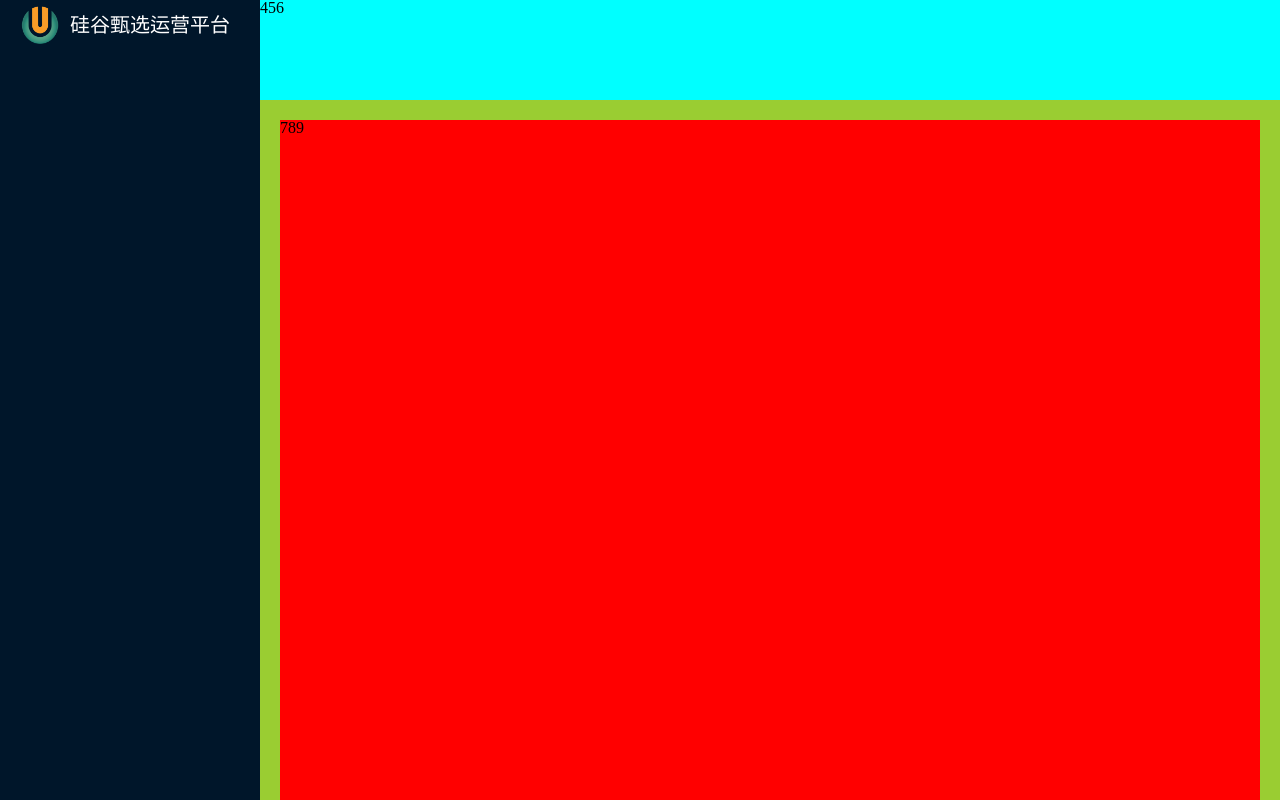
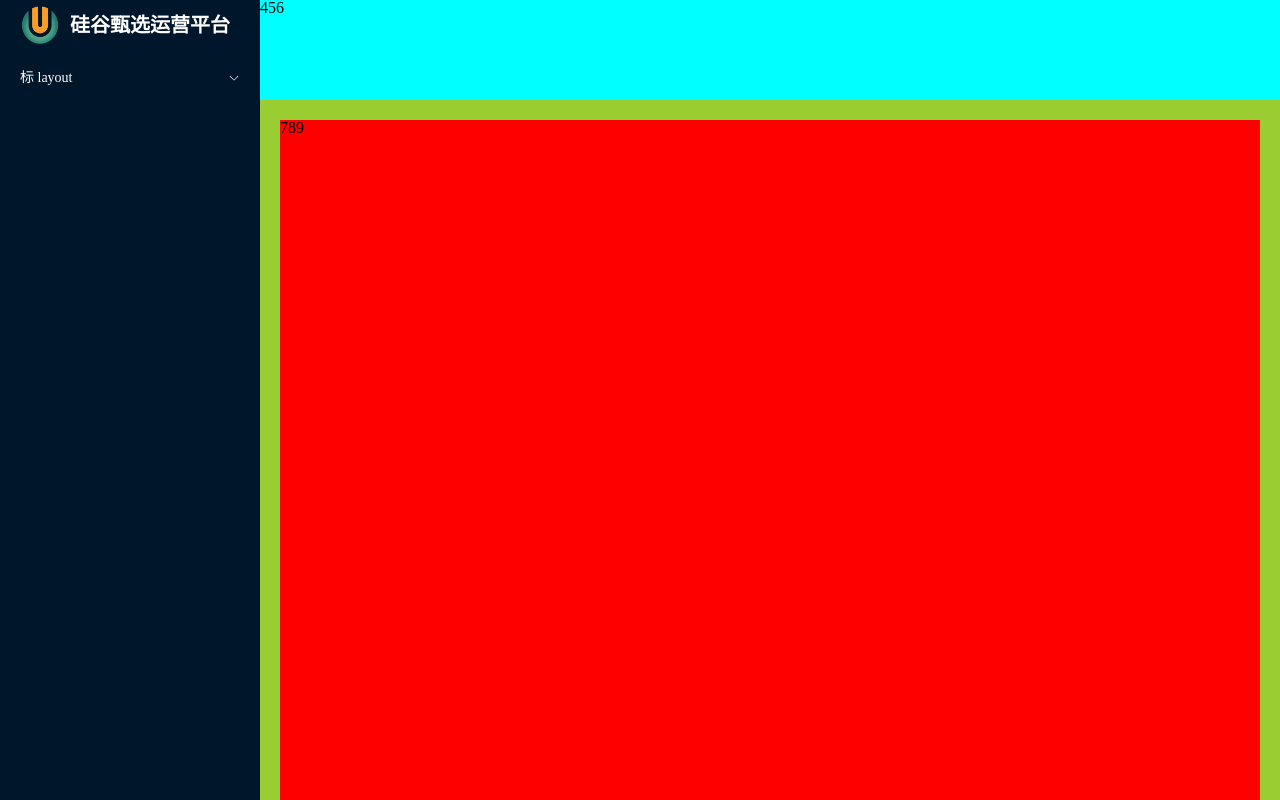
Before and after one commit to yh041122/ggZhenxuan, a Vue app: page / in a window 1280 px wide. Built offline with nearby package versions, Linux system fonts and the light colour scheme.

Commit message:
feat: layout-配置and导出路由，递归组件生成动态菜单

```diff
--- a/auto-imports.d.ts
+++ b/auto-imports.d.ts
@@ -5,6 +5,4 @@
 // Generated by unplugin-auto-import
 // biome-ignore lint: disable
 export {}
-declare global {
-
-}
+declare global {}
--- a/components.d.ts
+++ b/components.d.ts
@@ -13,7 +13,11 @@ declare module 'vue' {
     ElForm: typeof import('element-plus/es')['ElForm']
     ElFormItem: typeof import('element-plus/es')['ElFormItem']
     ElInput: typeof import('element-plus/es')['ElInput']
+    ElMenu: typeof import('element-plus/es')['ElMenu']
+    ElMenuItem: typeof import('element-plus/es')['ElMenuItem']
     ElRow: typeof import('element-plus/es')['ElRow']
+    ElScrollbar: typeof import('element-plus/es')['ElScrollbar']
+    ElSubMenu: typeof import('element-plus/es')['ElSubMenu']
     PageNation: typeof import('./src/components/PageNation/index.vue')['default']
     RouterLink: typeof import('vue-router')['RouterLink']
     RouterView: typeof import('vue-router')['RouterView']
--- a/src/layout/index.vue
+++ b/src/layout/index.vue
@@ -4,12 +4,32 @@ defineOptions({
 })
 // logo组件
 import logoComponent from './logo/index.vue'
+// menu组件
+import menuComponent from './menu/index.vue'
+// 获取user的小仓库
+import { useUserStore } from '@/stores/modules/user'
+const userStore = useUserStore()
 </script>
 <template>
   <div class="layout_container">
     <!-- 左侧菜单-->
     <div class="layout_slider">
       <logoComponent />
+      <el-scrollbar class="scrollbar">
+        <el-menu class="layout_menu" background-color="rgb(  0, 22, 42)" text-color="#fff">
+          <!-- <el-menu-item index="1">首页</el-menu-item>
+          <el-menu-item index="2">数据大屏</el-menu-item>
+          <el-sub-menu index="3">
+            <template #title>
+              <span>权限管理</span>
+            </template>
+            <el-menu-item index="3-1">用户管理</el-menu-item>
+            <el-menu-item index="3-2">角色管理</el-menu-item>
+            <el-menu-item index="3-3">菜单管理</el-menu-item>
+          </el-sub-menu> -->
+          <menuComponent :menuList="userStore.menuRoutes"></menuComponent>
+        </el-menu>
+      </el-scrollbar>
     </div>
     <!-- 顶部导航-->
     <div class="layout_tabbar">456</div>
@@ -30,6 +50,13 @@ import logoComponent from './logo/index.vue'
     width: $base-menu-width;
     height: 100%;
     background-color: $base-menu-bgc;
+    .scrollbar {
+      width: 100%;
+      height: calc(100% - $base-menu-logo-height);
+      .layout_menu {
+        border-right: none;
+      }
+    }
   }
   // 顶部导航
   .layout_tabbar {
--- a/src/layout/logo/index.vue
+++ b/src/layout/logo/index.vue
@@ -14,7 +14,7 @@ import setting from '@/setting'
 <style scoped lang="scss">
 .logo {
   width: 100%;
-  height: 50px;
+  height: $base-menu-logo-height;
   color: white;
   display: flex;
   align-items: center;
@@ -26,6 +26,7 @@ import setting from '@/setting'
   p {
     font-size: $base-menu-logo-font-size;
     margin-left: 10px;
+    font-weight: 600;
   }
 }
 </style>
--- /dev/null
+++ b/src/layout/menu/index.vue
@@ -0,0 +1,44 @@
+<script setup lang="ts">
+defineOptions({
+  name: 'menuComponent',
+})
+import type { RouteRecordRaw } from 'vue-router'
+interface menuProps {
+  menuList: RouteRecordRaw[]
+}
+defineProps<menuProps>()
+</script>
+<template>
+  <template v-for="item in menuList">
+    <!-- 没有子路由 -->
+    <template v-if="!item.children">
+      <el-menu-item v-if="!item.meta!.hidden" :key="item.path">
+        <template #title>
+          <span>标&nbsp;</span>
+          <span>{{ item.meta!.title }}</span>
+        </template>
+      </el-menu-item>
+    </template>
+    <!-- 只有一个子路由 -->
+    <template v-if="item.children && item.children.length === 1">
+      <el-menu-item v-if="!item.children[0].meta!.hidden" :key="item.children[0].path">
+        <template #title>
+          <span>标&nbsp;</span>
+          <span>{{ item.children[0].meta!.title }}</span>
+        </template>
+      </el-menu-item>
+    </template>
+    <!-- 有多个子路由 -->
+    <template v-if="item.children && item.children.length > 1">
+      <el-sub-menu v-if="!item.meta!.hidden" :key="item.path">
+        <template #title>
+          <span>标&nbsp;</span>
+          <span>{{ item.meta!.title }}</span>
+        </template>
+        <!-- 递归组件 -->
+        <menuComponent :menuList="item.children"></menuComponent>
+      </el-sub-menu>
+    </template>
+  </template>
+</template>
+<style scoped lang="scss"></style>
--- a/src/router/router.ts
+++ b/src/router/router.ts
@@ -4,23 +4,59 @@ export const routes = [
     path: '/login',
     name: 'login',
     component: () => import('@/views/login/index.vue'),
+    meta: {
+      title: '登录',
+      hidden: true,
+    },
   },
   // home首页
   {
     path: '/',
     name: 'layout',
     component: () => import('@/layout/index.vue'),
+    meta: {
+      title: 'layout',
+      hidden: false,
+    },
+    children: [
+      {
+        path: '/home',
+        name: 'home',
+        component: () => import('@/views/home/index.vue'),
+        meta: {
+          title: '首页',
+          hidden: false,
+        },
+      },
+      {
+        path: '/test',
+        name: 'home',
+        component: () => import('@/views/home/index.vue'),
+        meta: {
+          title: '测试',
+          hidden: true,
+        },
+      },
+    ],
   },
   // 404页面
   {
     path: '/404',
     name: '404',
     component: () => import('@/views/404/index.vue'),
+    meta: {
+      title: '404',
+      hidden: true,
+    },
   },
   // 任意页面
   {
     path: '/:pathMatch(.*)*',
     redirect: '/404',
     name: 'Any',
+    meta: {
+      title: '任意路由',
+      hidden: true,
+    },
   },
 ]
--- a/src/stores/modules/types/type.ts
+++ b/src/stores/modules/types/type.ts
@@ -1,4 +1,7 @@
+// 路由类型
+import type { RouteRecordRaw } from 'vue-router'
 // 小仓库state类型
 export interface UserState {
   token: string
+  menuRoutes: RouteRecordRaw[]
 }
--- a/src/stores/modules/user.ts
+++ b/src/stores/modules/user.ts
@@ -7,7 +7,11 @@ import { reqLogin } from '@/api/user'
 import type { LoginRequestParams, LoginResponse } from '@/api/user/type.ts'
 // 获取token
 import { SET_TOKEN, GET_TOKEN } from '@/utils/token'
+// 路由常量
+import { routes } from '@/router/router'
 export const useUserStore = defineStore('User', () => {
+  // 路由常量
+  const menuRoutes = ref(routes)
   // token
   const token = ref(GET_TOKEN())
   // 用户登录的方法
@@ -32,6 +36,7 @@ export const useUserStore = defineStore('User', () => {
   }
   return {
     // state
+    menuRoutes,
     token,
     // action
     userLogin,
--- a/src/styles/variable.scss
+++ b/src/styles/variable.scss
@@ -4,6 +4,8 @@
 $base-menu-width: 260px;
 // 左侧 菜单颜色
 $base-menu-bgc:rgb(  0, 22, 42);
+// 左侧 logo高度
+$base-menu-logo-height: 50px;
 // 左侧logo字体大小
 $base-menu-logo-font-size: 20px;
 // 顶部 导航高度
```
